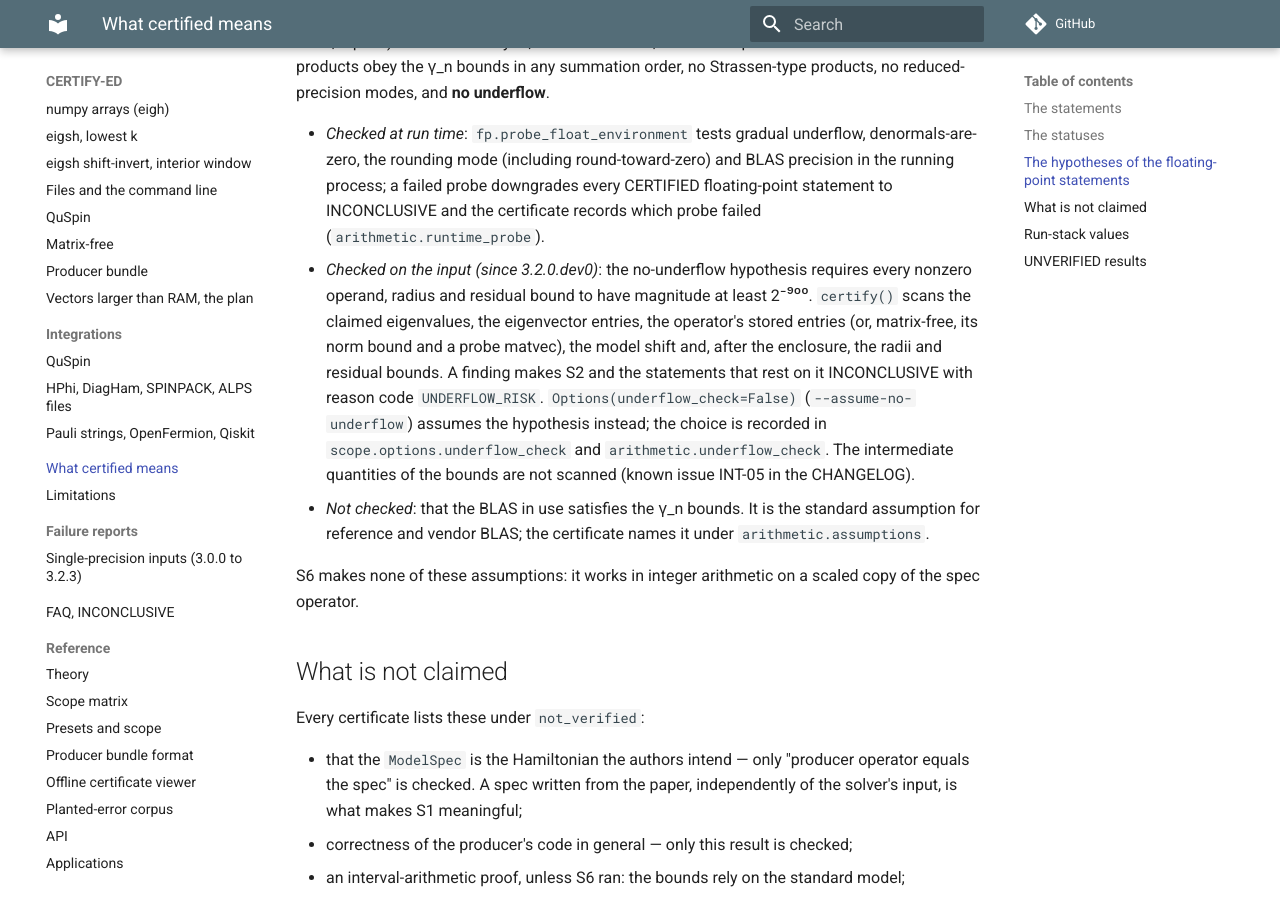
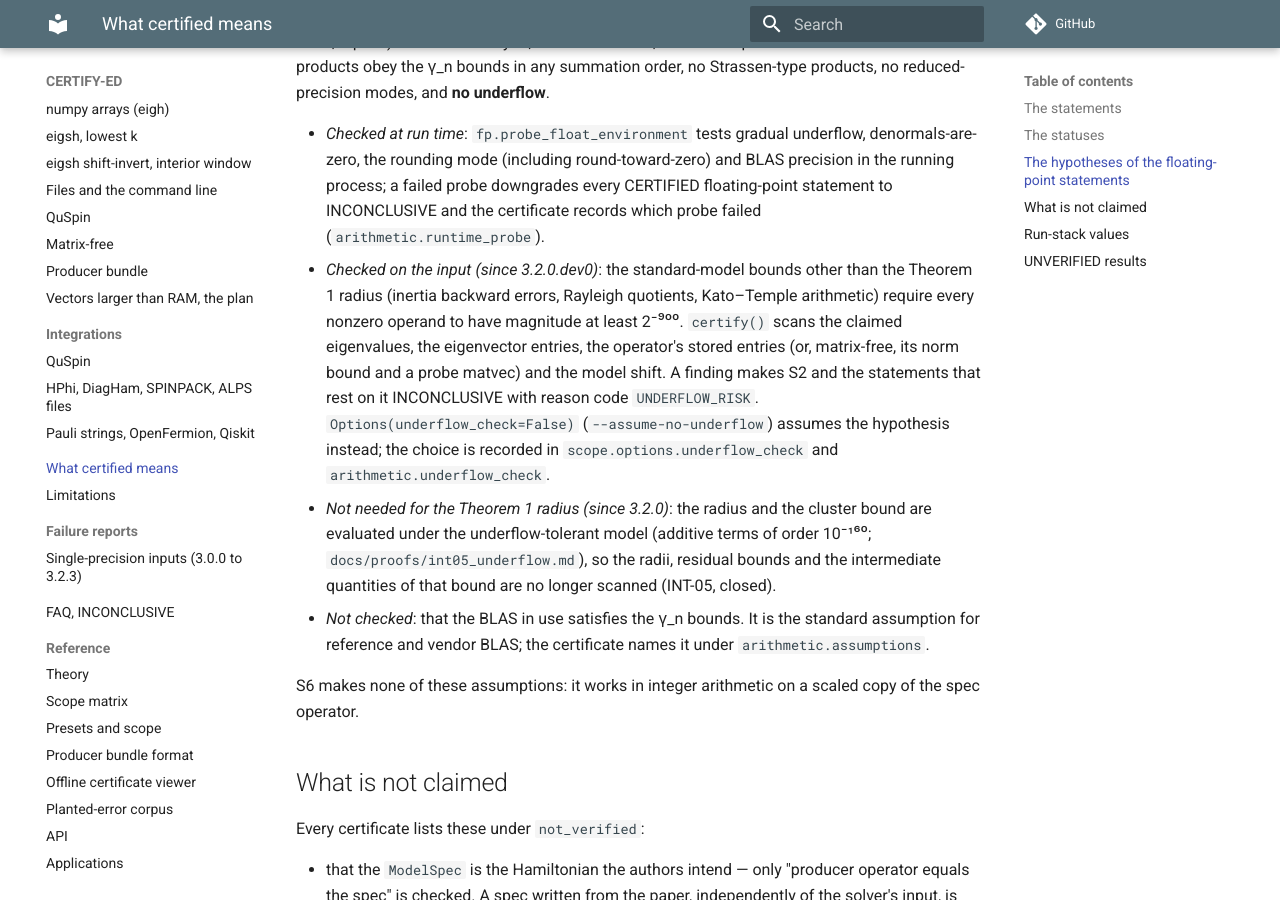
Before and after one commit to sarang-kernel/CERTIFY-ED, an MkDocs documentation site: the page built from docs/what_certified_means.md, in a window 1280 px wide and 900 px high, scrolled down 1811 px. Built offline with MkDocs 1.6.1 and Material for MkDocs 9.7.7, drawn with Linux system fonts in a browser that asks for light colours; comment, search, counter and statistics services are not loaded.

Commit message:
Docs: underflow closure, memory measures, Greek letters

```diff
--- a/docs/what_certified_means.md
+++ b/docs/what_certified_means.md
@@ -48,14 +48,16 @@ summation order, no Strassen-type products, no reduced-precision modes, and **no
   rounding mode (including round-toward-zero) and BLAS precision in the running process; a failed probe
   downgrades every CERTIFIED floating-point statement to INCONCLUSIVE and the certificate records which
   probe failed (`arithmetic.runtime_probe`).
-- *Checked on the input (since 3.2.0.dev0)*: the no-underflow hypothesis requires every nonzero operand, radius
-  and residual bound to have magnitude at least 2⁻⁹⁰⁰. `certify()` scans the claimed eigenvalues, the
-  eigenvector entries, the operator's stored entries (or, matrix-free, its norm bound and a probe matvec),
-  the model shift and, after the enclosure, the radii and residual bounds. A finding makes S2 and the
-  statements that rest on it INCONCLUSIVE with reason code `UNDERFLOW_RISK`. `Options(underflow_check=False)`
+- *Checked on the input (since 3.2.0.dev0)*: the standard-model bounds other than the Theorem 1 radius (inertia
+  backward errors, Rayleigh quotients, Kato–Temple arithmetic) require every nonzero operand to have magnitude at
+  least 2⁻⁹⁰⁰. `certify()` scans the claimed eigenvalues, the eigenvector entries, the operator's stored entries
+  (or, matrix-free, its norm bound and a probe matvec) and the model shift. A finding makes S2 and the statements
+  that rest on it INCONCLUSIVE with reason code `UNDERFLOW_RISK`. `Options(underflow_check=False)`
   (`--assume-no-underflow`) assumes the hypothesis instead; the choice is recorded in
-  `scope.options.underflow_check` and `arithmetic.underflow_check`. The intermediate quantities of the
-  bounds are not scanned (known issue INT-05 in the CHANGELOG).
+  `scope.options.underflow_check` and `arithmetic.underflow_check`.
+- *Not needed for the Theorem 1 radius (since 3.2.0)*: the radius and the cluster bound are evaluated under the
+  underflow-tolerant model (additive terms of order 10⁻¹⁶⁰; `docs/proofs/int05_underflow.md`), so the radii,
+  residual bounds and the intermediate quantities of that bound are no longer scanned (INT-05, closed).
 - *Not checked*: that the BLAS in use satisfies the γ_n bounds. It is the standard assumption for
   reference and vendor BLAS; the certificate names it under `arithmetic.assumptions`.
 
```
Also changed, not shown: CHANGELOG.md (+12 -0 lines), docs/applications.md (+4 -2 lines), docs/limitations.md (+6 -5 lines), 1 other file.
